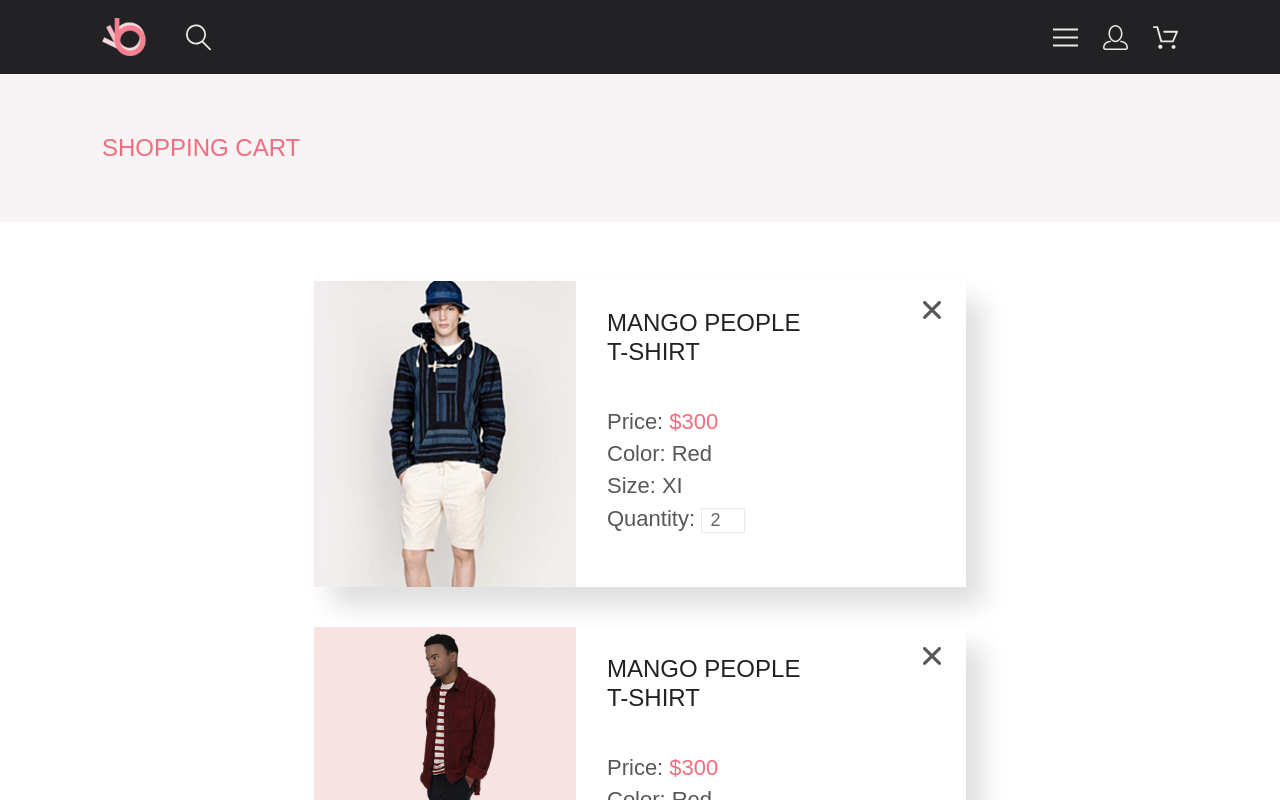
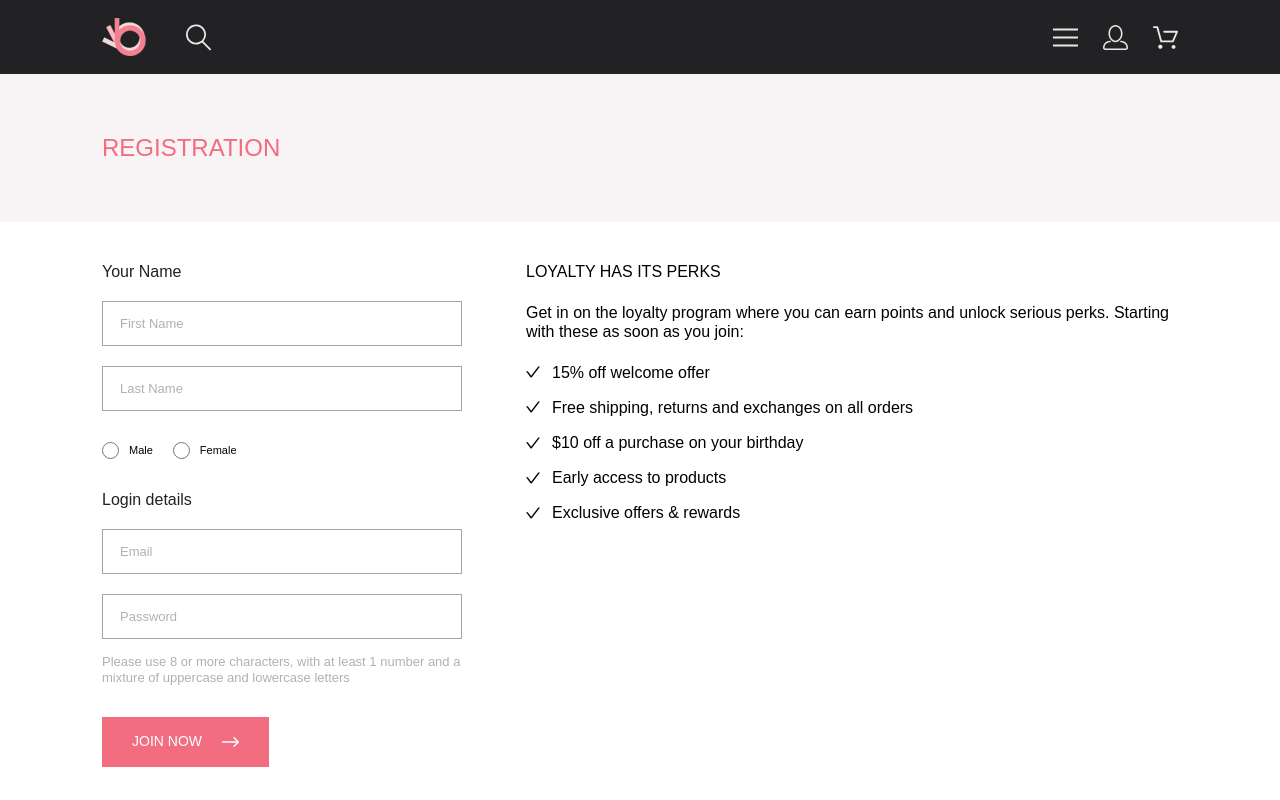
Before and after one commit to kklisssy/itwt-sem6, a Vue app in the folder project-shop/: page / in a window 1280 px wide. Shown: the top 800 px of the page. Built offline with nearby package versions, Linux system fonts and the light colour scheme.

Commit message:
finished store for registration page

```diff
--- a/project-shop/src/api/registrationApi.js
+++ /dev/null
@@ -1,6 +0,0 @@
-import { http } from "./http";
-
-export const getRegistration = async () => {
-  const response = await http.get("/registration.json");
-  return response.data;
-};
--- a/project-shop/src/pages/RegistrationPage.vue
+++ b/project-shop/src/pages/RegistrationPage.vue
@@ -9,16 +9,18 @@
     <section class="registration">
       <div class="container">
         <div class="registration-layout">
-          <form class="registration-form">
+          <form class="registration-form" @submit.prevent="handleSubmit">
             <fieldset>
               <legend>Your Name</legend>
 
               <input
+                v-model="form.firstName"
                 type="text"
                 placeholder="First Name"
                 aria-label="First Name"
               />
               <input
+                v-model="form.lastName"
                 type="text"
                 placeholder="Last Name"
                 aria-label="Last Name"
@@ -27,12 +29,22 @@
 
             <div class="gender-options" aria-label="Gender">
               <label>
-                <input type="radio" name="gender" value="male" />
+                <input
+                  v-model="form.gender"
+                  type="radio"
+                  name="gender"
+                  value="male"
+                />
                 Male
               </label>
 
               <label>
-                <input type="radio" name="gender" value="female" />
+                <input
+                  v-model="form.gender"
+                  type="radio"
+                  name="gender"
+                  value="female"
+                />
                 Female
               </label>
             </div>
@@ -40,8 +52,14 @@
             <fieldset>
               <legend>Login details</legend>
 
-              <input type="email" placeholder="Email" aria-label="Email" />
               <input
+                v-model="form.email"
+                type="email"
+                placeholder="Email"
+                aria-label="Email"
+              />
+              <input
+                v-model="form.password"
                 type="password"
                 placeholder="Password"
                 aria-label="Password"
@@ -54,19 +72,51 @@
             </fieldset>
 
             <button class="join-button" type="submit">
-              JOIN NOW
-              <span aria-hidden="true">→</span>
+              JOIN NOW<svg
+                aria-hidden="true"
+                width="17"
+                height="10"
+                viewBox="0 0 17 10"
+                fill="none"
+                xmlns="http://www.w3.org/2000/svg"
+              >
+                <path
+                  fill-rule="evenodd"
+                  clip-rule="evenodd"
+                  d="M11.54 0.208095C11.6058 0.142131 11.684 0.0897967 11.77 0.0540883C11.8561 0.01838 11.9483 0 12.0415 0C12.1347 0 12.2269 0.01838 12.313 0.0540883C12.399 0.0897967 12.4772 0.142131 12.543 0.208095L16.7929 4.458C16.8589 4.5238 16.9112 4.60196 16.9469 4.68802C16.9826 4.77407 17.001 4.86632 17.001 4.95949C17.001 5.05266 16.9826 5.14491 16.9469 5.23097C16.9112 5.31702 16.8589 5.39518 16.7929 5.46098L12.543 9.71089C12.41 9.84389 12.2296 9.91861 12.0415 9.91861C11.8534 9.91861 11.673 9.84389 11.54 9.71089C11.407 9.57788 11.3323 9.39749 11.3323 9.2094C11.3323 9.0213 11.407 8.84091 11.54 8.70791L15.2898 4.95949L11.54 1.21107C11.474 1.14528 11.4217 1.06711 11.386 0.981059C11.3503 0.895005 11.3319 0.802752 11.3319 0.709584C11.3319 0.616415 11.3503 0.524162 11.386 0.438109C11.4217 0.352055 11.474 0.273891 11.54 0.208095Z"
+                  fill="white"
+                />
+                <path
+                  fill-rule="evenodd"
+                  clip-rule="evenodd"
+                  d="M0 4.95948C0 4.77162 0.0746263 4.59146 0.207462 4.45862C0.340297 4.32579 0.52046 4.25116 0.708318 4.25116H15.583C15.7708 4.25116 15.951 4.32579 16.0838 4.45862C16.2167 4.59146 16.2913 4.77162 16.2913 4.95948C16.2913 5.14734 16.2167 5.3275 16.0838 5.46033C15.951 5.59317 15.7708 5.6678 15.583 5.6678H0.708318C0.52046 5.6678 0.340297 5.59317 0.207462 5.46033C0.0746263 5.3275 0 5.14734 0 4.95948Z"
+                  fill="white"
+                />
+              </svg>
             </button>
           </form>
 
           <section class="loyalty">
-            <h2>{{ loyalty.title }}</h2>
+            <h2>{{ userStore.loyalty.title }}</h2>
             <p>
-              {{ loyalty.text }}
+              {{ userStore.loyalty.text }}
             </p>
 
             <ul>
-              <li v-for="string in loyalty.list" :key="string">
+              <li v-for="string in userStore.loyalty.list" :key="string">
+                <svg
+                  width="20"
+                  height="16"
+                  viewBox="0 0 20 16"
+                  fill="none"
+                  xmlns="http://www.w3.org/2000/svg"
+                >
+                  <path
+                    d="M19.8035 0H18.0904C17.8502 0 17.6222 0.111827 17.4752 0.303176L7.3702 13.2826L2.52481 7.05754C2.45151 6.96318 2.35808 6.88688 2.25153 6.83438C2.14499 6.78187 2.0281 6.75451 1.90963 6.75437H0.196467C0.032258 6.75437 -0.0584248 6.94572 0.0420614 7.07494L6.75503 15.6981C7.06874 16.1006 7.67166 16.1006 7.98782 15.6981L19.9579 0.318087C20.0584 0.191349 19.9677 0 19.8035 0Z"
+                    fill="black"
+                  />
+                </svg>
+
                 {{ string }}
               </li>
             </ul>
@@ -79,18 +129,25 @@
 
 <script setup lang="js">
 import { ref, onMounted } from "vue";
-import { getRegistration } from "../api/registrationApi";
+import { useUserStore } from "../stores/useUserStore";
 
-const loyalty = ref({
-  title: "",
-  text: "",
-  list: [],
+const userStore = useUserStore();
+
+const form = ref({
+  firstName: "",
+  lastName: "",
+  gender: "",
+  email: "",
+  password: "",
 });
 
-onMounted(async () => {
-  const data = await getRegistration();
-  loyalty.value = data.loyalty;
+onMounted(() => {
+  userStore.getUser();
 });
+
+const handleSubmit = () => {
+  userStore.registration(form.value);
+};
 </script>
 
 <style scoped lang="css">
@@ -204,11 +261,6 @@
   font-weight: 400;
 }
 
-.join-button span {
-  font-size: 22px;
-  line-height: 1;
-}
-
 .loyalty {
   color: #000000;
   font-weight: 300;
@@ -238,15 +290,13 @@
 }
 
 .loyalty li {
-  position: relative;
-  padding-left: 43px;
+  display: flex;
+  gap: 12px;
+  align-items: center;
 }
 
-.loyalty li::before {
-  content: "✓";
-  position: absolute;
-  left: 0;
-  top: 0;
+.loyalty li svg {
+  width: 18px;
 }
 
 @media (max-width: 1599px) {
@@ -264,8 +314,8 @@
     font-size: 16px;
   }
 
-  .loyalty li {
-    padding-left: 20px;
+  .loyalty li svg {
+    width: 14px;
   }
 }
 
--- /dev/null
+++ b/project-shop/src/stores/useUserStore.js
@@ -0,0 +1,35 @@
+import { defineStore } from "pinia";
+import { http } from "../api/http";
+
+export const useUserStore = defineStore("user", {
+  state: () => ({
+    user: null,
+    loyalty: {
+      title: "",
+      text: "",
+      list: [],
+    },
+    loading: false,
+    error: null,
+  }),
+
+  actions: {
+    async getUser() {
+      this.loading = true;
+      this.error = null;
+
+      try {
+        const response = await http.get("/registration.json");
+        this.loyalty = response.data.loyalty;
+      } catch (error) {
+        this.error = error;
+      } finally {
+        this.loading = false;
+      }
+    },
+
+    registration(payload) {
+      this.user = payload;
+    },
+  },
+});
--- a/project-shop/src/templates/Default.vue
+++ b/project-shop/src/templates/Default.vue
@@ -3,7 +3,7 @@
     <Header />
 
     <main class="page-main">
-      <Cart />
+      <Registration />
     </main>
 
     <Subscribe />
@@ -13,7 +13,7 @@
 
 <script setup lang="js">
 import Header from "../components/Header.vue";
-import Cart from "../pages/CartPage.vue";
+import Registration from "../pages/RegistrationPage.vue";
 import Subscribe from "../components/Subscribe.vue";
 import Footer from "../components/Footer.vue";
 </script>
```
